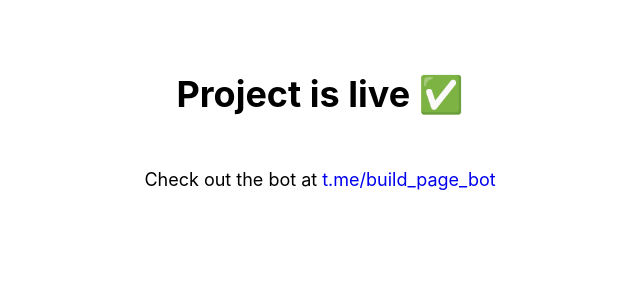
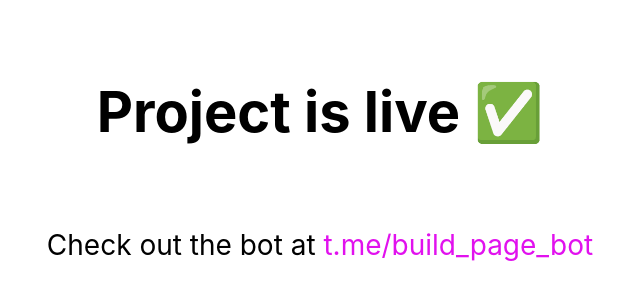
Before and after one commit to Bojne/telegram_netlify_blog, a website: page index.html in a window 1280 px wide. Shown: the part 138-438 px from the top of the page, without its empty margins (320-960 px from the left). Drawn offline with Linux system fonts and the light colour scheme.

Commit message:
update html

```diff
--- a/index.html
+++ b/index.html
@@ -9,7 +9,7 @@
   <body>
       <div class="content">
         <h1>Project is live ✅</h1>
-        <p>Check out the bot at <a href='t.me/build_page_bot'> t.me/build_page_bot</a></p>
+        <p>Check out the bot at <a href='https://t.me/build_page_bot'> t.me/build_page_bot</a></p>
       </div>
   </body>
 </html>
--- a/style.css
+++ b/style.css
@@ -1,5 +1,5 @@
 div {
-	margin-top: 10em;
+	margin-top: 6em;
 	display: grid;
 	place-items: center;
 }
@@ -11,7 +11,7 @@
 	font-family: -apple-system, BlinkMacSystemFont, Segoe UI, Roboto, Oxygen, Ubuntu, Cantarell, Fira Sans, Droid Sans,
 		Helvetica Neue, sans-serif;
 	line-height: 1.6;
-	font-size: 18px;
+	font-size: 28px;
 }
 
 * {
@@ -19,7 +19,7 @@
 }
 
 a {
-	color: #;
+	color: #e111ee;
 	text-decoration: none;
 }
 
```
